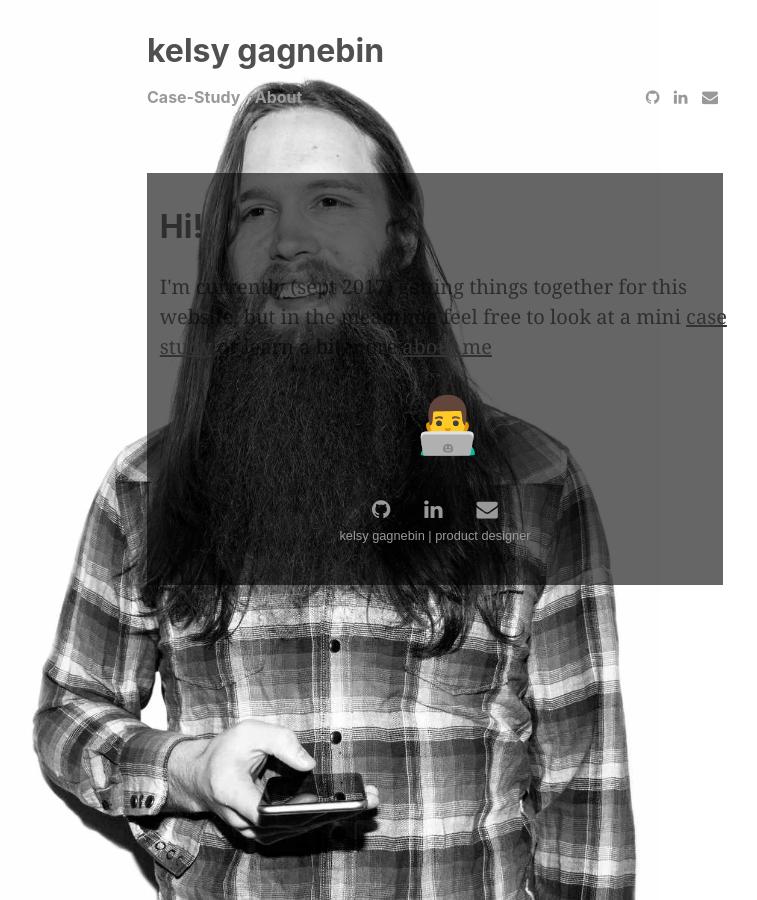
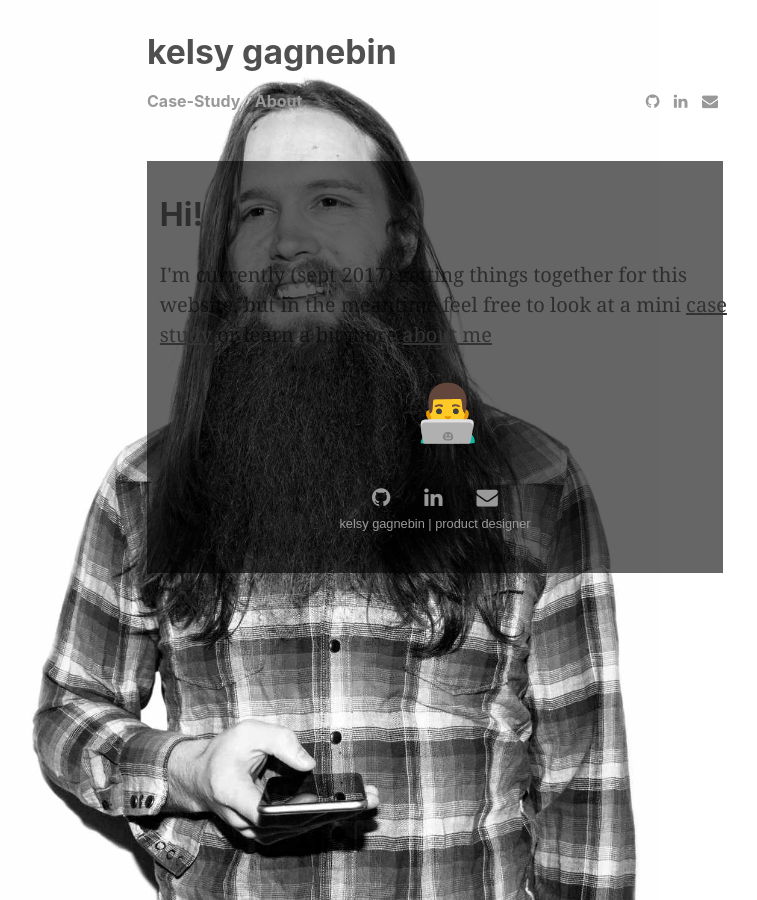
Before and after one commit to kelsymichael/kelsymichael.github.io, a Jekyll site: the page built from index.html, in a window 1280 px wide. Shown: the whole page, without its empty margins (205-962 px from the left). Built offline with Jekyll 4.4.1, drawn with Linux system fonts in a browser that asks for light colours; nearby versions of some CDN libraries; the list of posts is cut into pages by our own code.

Commit message:
Continue style cleanup

```diff
--- a/assets/css/main.css
+++ b/assets/css/main.css
@@ -3,7 +3,7 @@
 */
 :root {
   box-sizing: border-box;
-  font-size: 16px;
+  font-size: 1em;
   line-height: 1.5;
 }
 
@@ -14,9 +14,6 @@
 }
 
 @media (max-width: 30em) {
-  body {
-    font-size: 14px;
-  }
   body h1 {
     font-size: 1.5rem;
   }
@@ -94,8 +91,6 @@
   }
 }
 
-/*48em*/
-
 @media (max-width: 768px) {
   .container {
     width: 90vw;
@@ -107,8 +102,8 @@
 */
 
 .masthead {
+  margin-bottom: 3em;
   padding: .5em 0;
-  margin-bottom: 4rem;
 }
 
 .masthead a:hover {
@@ -116,9 +111,9 @@
 }
 
 .masthead-title a {
-  font-size: 2rem;
+  color: #505050;
+  font-size: 1.8em;
   text-decoration: none;
-  color: #505050;
 }
 
 .masthead-subtitle {
@@ -130,22 +125,22 @@
 */
 
 .post-container {
-  margin-bottom: 4rem;
+  margin-bottom: 4em;
 }
 
 .posts {
-  margin-bottom: 5rem;
-  padding: 0px;
   list-style: none;
+  margin-bottom: 5em;
+  padding: 0;
 }
 
 .post-date {
+  color: #9a9a9a;
   display: block;
+  font-family: sans-serif;
+  font-size:0.8rem;
   margin-top:3px;
   margin-bottom: 1rem;
-  color: #9a9a9a;
-  font-family: 'Quattrocento Sans', sans-serif;
-  font-size:0.8rem;
 }
 
 @media (max-width: 30rem) {
@@ -204,8 +199,8 @@
 
 .footer {
   color: #999;
+  margin: 2em;
   text-align: center;
-  margin: 2rem;
 }
 
 .footer a {
@@ -223,8 +218,8 @@
 */
 
 .menu {
-  padding-top: 0.5rem;
   display: block;
+  padding-top: 0.5em;
 }
 
 .menu-content {
@@ -248,8 +243,7 @@
 
 @media (max-width: 30em) {
   .social-icons {
-    float: left;
-    padding-top: 0px;
+    padding-top: 0;
   }
   .menu-content {
     margin-bottom: 5px;
```
